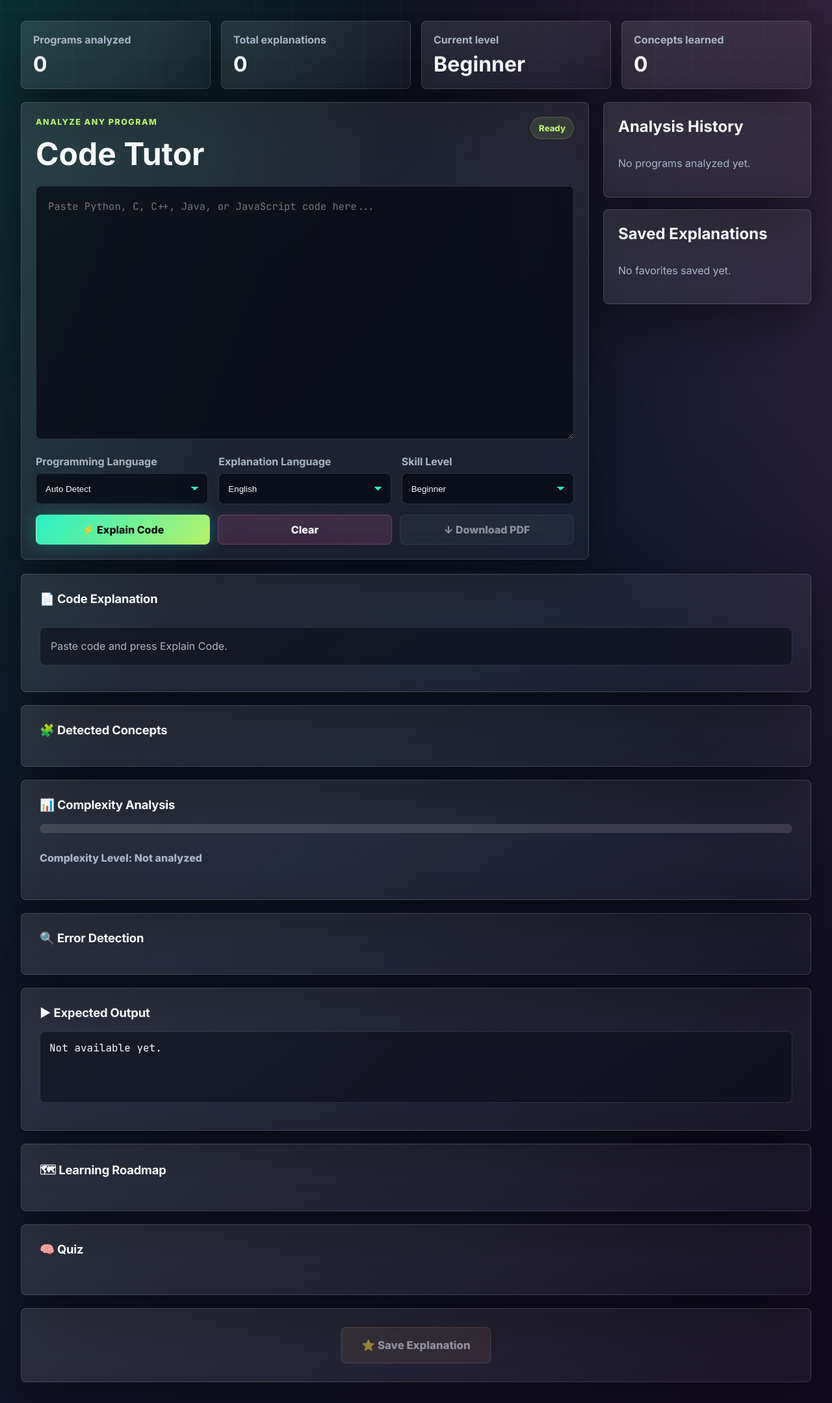
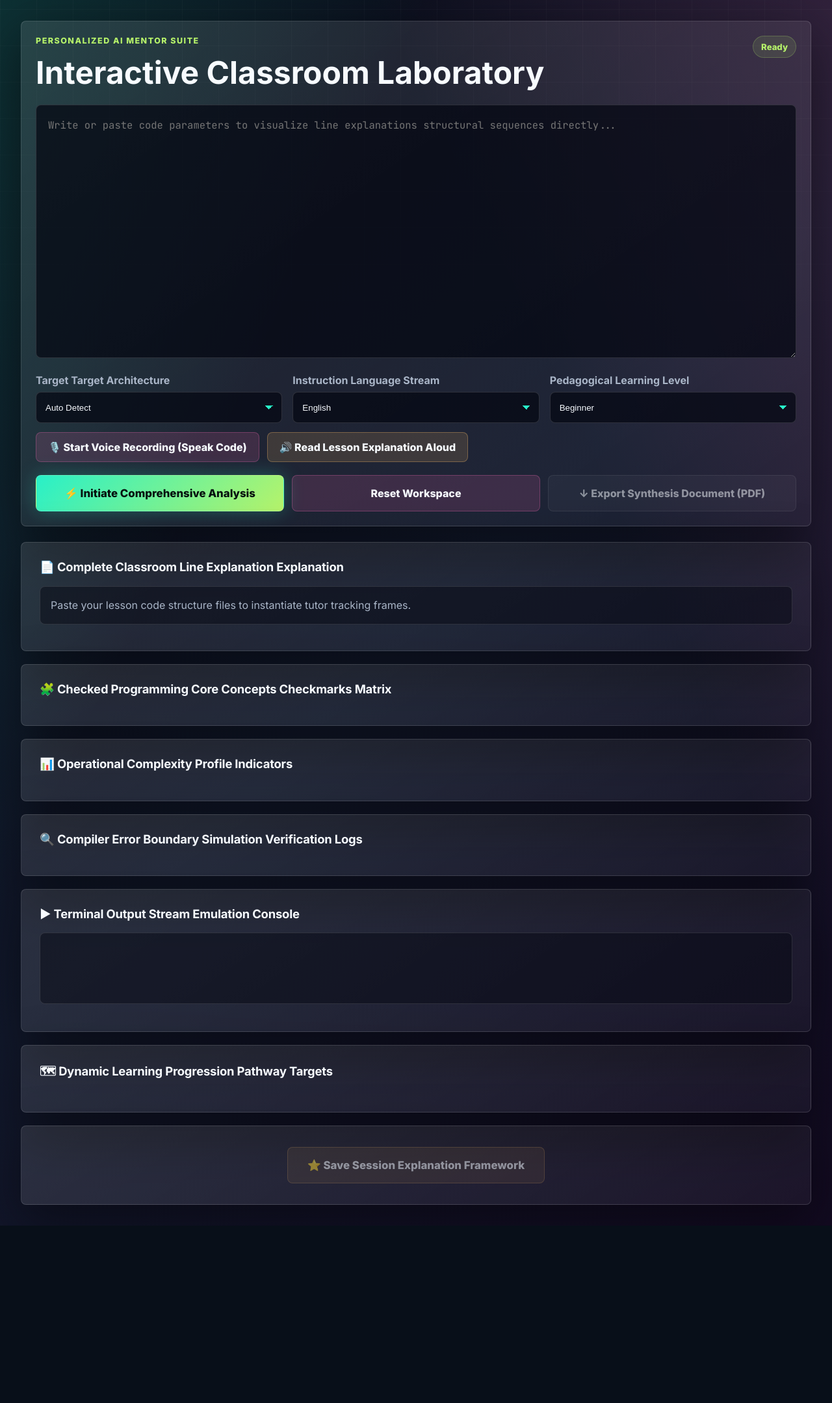
Before and after one commit to nrsricharitha/ai-code-tutor, a Flask app: page /dashboard in a window 1280 px wide. Shown: the part 98-2257 px from the top of the page at 65% size. After the commit the page ends 1984 px from the top, so only its background shows below. Run offline with Flask 3, Linux system fonts and the light colour scheme; the visitor is signed in with stand-in values (Sample User, id 1); data comes from the database, SQL or seed files in the repository; data that the repository does not hold is empty.

Commit message:
Revamp dashboard for Lesson Studio Workspace
Updated the dashboard layout and content for a more interactive learning experience, including new titles, sections, and controls.

```diff
--- a/templates/dashboard.html
+++ b/templates/dashboard.html
@@ -1,184 +1,97 @@
 {% extends "base.html" %}
 
-{% block title %}Dashboard | AI Code Tutor{% endblock %}
-
-{% block nav %}
-<nav class="dashboard-nav">
-    <div>
-        <span class="nav-kicker">Learning workspace</span>
-        <strong>Hi, {{ session.get("user_name", "Coder") }}</strong>
-    </div>
-    <div class="nav-actions">
-        <button class="icon-toggle" id="themeToggle" type="button" aria-label="Toggle theme">☾</button>
-        <a class="btn btn-ghost" href="{{ url_for('logout') }}">Logout</a>
-    </div>
-</nav>
-{% endblock %}
+{% block title %}Lesson Studio Workspace | AI Code Tutor{% endblock %}
 
 {% block content %}
-<main class="dashboard-screen">
-    <section class="stats-grid reveal">
-        <article class="stat-card">
-            <span>Programs analyzed</span>
-            <strong id="programsStat">{{ progress.programs_analyzed }}</strong>
-        </article>
-        <article class="stat-card">
-            <span>Total explanations</span>
-            <strong id="explanationsStat">{{ progress.total_explanations }}</strong>
-        </article>
-        <article class="stat-card">
-            <span>Current level</span>
-            <strong id="levelStat">{{ progress.current_level }}</strong>
-        </article>
-        <article class="stat-card">
-            <span>Concepts learned</span>
-            <strong id="conceptsStat">{{ concepts_learned|length }}</strong>
-        </article>
-    </section>
-
-    <section class="workspace-grid">
-        <div class="code-panel reveal">
+<main class="dashboard-screen reveal">
+    <div class="workspace-grid-full">
+        <article class="code-panel">
             <div class="panel-heading">
                 <div>
-                    <p class="eyebrow">Analyze any program</p>
-                    <h1>Code Tutor</h1>
+                    <p class="eyebrow">Personalized AI Mentor Suite</p>
+                    <h1>Interactive Classroom Laboratory</h1>
                 </div>
                 <div class="status-pill" id="statusPill">Ready</div>
             </div>
 
-            <textarea id="codeInput" class="code-input" spellcheck="false" placeholder="Paste Python, C, C++, Java, or JavaScript code here..."></textarea>
+            <textarea id="codeInput" class="code-input" placeholder="Write or paste code parameters to visualize line explanations structural sequences directly..."></textarea>
 
             <div class="controls-grid">
                 <label>
-                    <span>Programming Language</span>
+                    <span>Target Target Architecture</span>
                     <select id="codeLanguageSelect">
-                        {% for key, label in code_languages.items() %}
-                            <option value="{{ key }}">{{ label }}</option>
+                        {% for key, lbl in code_languages.items() %}
+                            <option value="{{ key }}">{{ lbl }}</option>
                         {% endfor %}
                     </select>
                 </label>
                 <label>
-                    <span>Explanation Language</span>
+                    <span>Instruction Language Stream</span>
                     <select id="languageSelect">
-                        {% for key, label in explanation_languages.items() %}
-                            <option value="{{ key }}" {% if key == preferred_language %}selected{% endif %}>{{ label }}</option>
+                        {% for key, lbl in explanation_languages.items() %}
+                            <option value="{{ key }}">{{ lbl }}</option>
                         {% endfor %}
                     </select>
                 </label>
                 <label>
-                    <span>Skill Level</span>
+                    <span>Pedagogical Learning Level</span>
                     <select id="skillSelect">
-                        {% for key, label in skill_levels.items() %}
-                            <option value="{{ key }}" {% if key == user.skill_level %}selected{% endif %}>{{ label }}</option>
+                        {% for key, lbl in skill_levels.items() %}
+                            <option value="{{ key }}">{{ lbl }}</option>
                         {% endfor %}
                     </select>
                 </label>
-                <div class="action-row">
-                    <button class="btn btn-primary" id="explainBtn" type="button">⚡ Explain Code</button>
-                    <button class="btn btn-secondary" id="clearBtn" type="button">Clear</button>
-                    <a class="btn btn-ghost disabled" id="downloadBtn" href="#" aria-disabled="true">↓ Download PDF</a>
-                </div>
-            </div>
             </div>
 
-        <aside class="side-stack reveal delay-1">
-            <section class="side-card">
-                <div class="panel-heading compact">
-                    <h2>Analysis History</h2>
+            <div class="voice-controls-row" style="margin-top: 14px; display: flex; gap: 12px;">
+                <button type="button" class="btn btn-secondary" id="voiceInputBtn">🎙️ Start Voice Recording (Speak Code)</button>
+                <button type="button" class="btn btn-accent" id="voiceOutputBtn">🔊 Read Lesson Explanation Aloud</button>
             </div>
-                <div id="historyList" class="history-list">
-                    {% for item in history %}
-                        <button class="history-item" data-history-id="{{ item.id }}" type="button">
-                            <span>{{ item.title }}</span>
-                            <small>{{ item.code_language|title }} • {{ item.created_at }}</small>
-                        </button>
-                    {% else %}
-                        <p class="muted">No programs analyzed yet.</p>
-                    {% endfor %}
+
+            <div class="action-row" style="margin-top: 20px;">
+                <button class="btn btn-primary btn-large" id="explainBtn" type="button">⚡ Initiate Comprehensive Analysis</button>
+                <button class="btn btn-secondary" id="clearBtn" type="button">Reset Workspace</button>
+                <a class="btn btn-ghost disabled" id="downloadBtn" href="#" aria-disabled="true">↓ Export Synthesis Document (PDF)</a>
             </div>
-            </section>
+        </article>
 
-            <section class="side-card">
-                <div class="panel-heading compact">
-                    <h2>Saved Explanations</h2>
-                </div>
-                <div id="favoritesList" class="history-list">
-                    {% for item in favorites %}
-                        <button class="history-item" data-history-id="{{ item.history_id }}" type="button">
-                            <span>{{ item.title }}</span>
-                            <small>Saved {{ item.created_at }}</small>
-                        </button>
-                    {% else %}
-                        <p class="muted">No favorites saved yet.</p>
-                    {% endfor %}
-                </div>
-            </section>
-        </aside>
-    </section>
-
-    <!-- Results: vertical full-width cards -->
-    <section id="resultsSection" class="results-stack reveal delay-1">
-
-        <!-- Explanation -->
+        <div class="results-stack" style="margin-top: 24px;">
             <article class="result-card-full">
-            <div class="panel-heading compact">
-                <h2>📄 Code Explanation</h2>
-                <div class="loader hidden" id="loader" aria-hidden="true"></div>
-            </div>
-            <div id="overviewCard" class="overview-card">Paste code and press Explain Code.</div>
+                <h2>📄 Complete Classroom Line Explanation Explanation</h2>
+                <div id="overviewCard" class="overview-card">Paste your lesson code structure files to instantiate tutor tracking frames.</div>
                 <div id="explanationOutput" class="output-stack"></div>
             </article>
 
-        <!-- Detected Concepts -->
             <article class="result-card-full">
-            <h2>🧩 Detected Concepts</h2>
+                <h2>🧩 Checked Programming Core Concepts Checkmarks Matrix</h2>
                 <div id="conceptGrid" class="concept-grid-full"></div>
             </article>
 
-        <!-- Complexity Meter -->
             <article class="result-card-full">
-            <h2>📊 Complexity Analysis</h2>
-            <div class="complexity-wrap">
-                <div class="meter">
-                    <div id="meterFill"></div>
-                </div>
-                <p id="complexityText" class="strong-muted">Complexity Level: Not analyzed</p>
-                <p id="complexityReason" class="muted reason-text"></p>
-            </div>
+                <h2>📊 Operational Complexity Profile Indicators</h2>
+                <p id="complexityText" style="font-weight: 800; font-size: 1.2rem; color: var(--teal);"></p>
+                <p id="complexityReason" class="muted"></p>
             </article>
 
-        <!-- Error Detection -->
             <article class="result-card-full">
-            <h2>🔍 Error Detection</h2>
+                <h2>🔍 Compiler Error Boundary Simulation Verification Logs</h2>
                 <div id="errorList" class="mini-list"></div>
             </article>
 
-        <!-- Expected Output -->
             <article class="result-card-full">
-            <h2>▶ Expected Output</h2>
-            <pre id="outputPrediction" class="output-box">Not available yet.</pre>
+                <h2>▶ Terminal Output Stream Emulation Console</h2>
+                <pre id="outputPrediction" class="output-box"></pre>
             </article>
 
-        <!-- Learning Roadmap -->
             <article class="result-card-full">
-            <h2>🗺 Learning Roadmap</h2>
+                <h2>🗺 Dynamic Learning Progression Pathway Targets</h2>
                 <ul id="roadmapList" class="roadmap-list"></ul>
             </article>
 
-        <!-- Quiz -->
-        <article class="result-card-full">
-            <div class="panel-heading compact">
-                <h2>🧠 Quiz</h2>
-                <div class="quiz-score-badge hidden" id="quizScoreBadge"></div>
+            <article class="result-card-full" style="text-align: center; padding: 32px;">
+                <button type="button" class="btn btn-large btn-accent" id="favoriteBtn" disabled>⭐ Save Session Explanation Framework</button>
+            </article>
         </div>
-            <div id="quizList" class="quiz-container"></div>
-        </article>
-
-        <!-- Save Explanation -->
-        <article class="result-card-full save-section">
-            <button class="btn btn-accent btn-large" id="favoriteBtn" type="button" disabled>⭐ Save Explanation</button>
-        </article>
-
-    </section>
+    </div>
 </main>
 {% endblock %}
```
Lines whose indentation alone changed are shown as unchanged.
